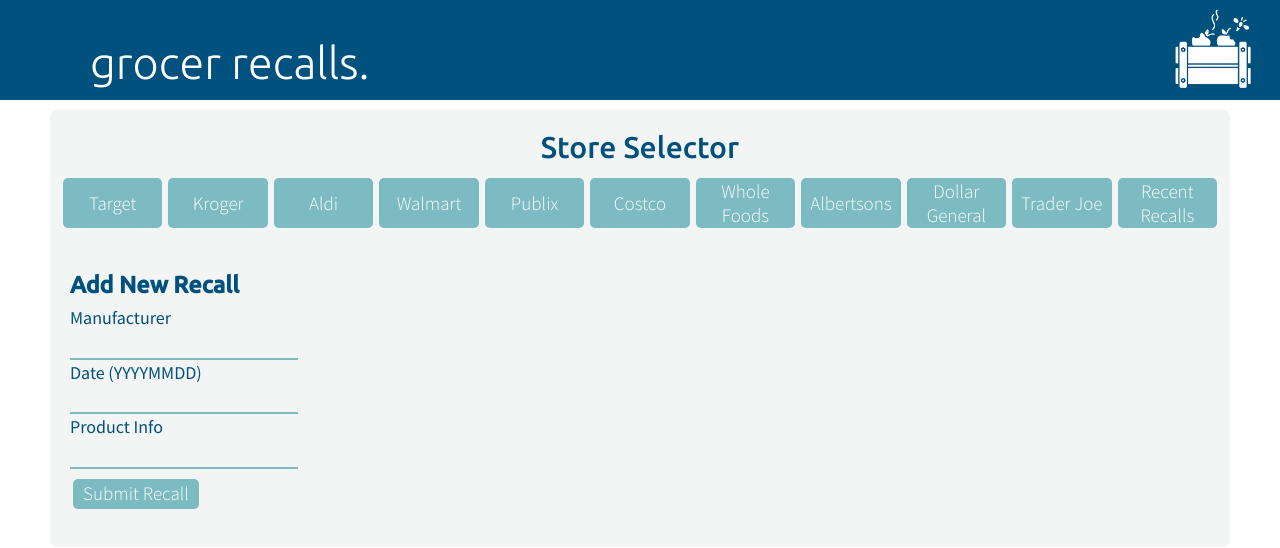
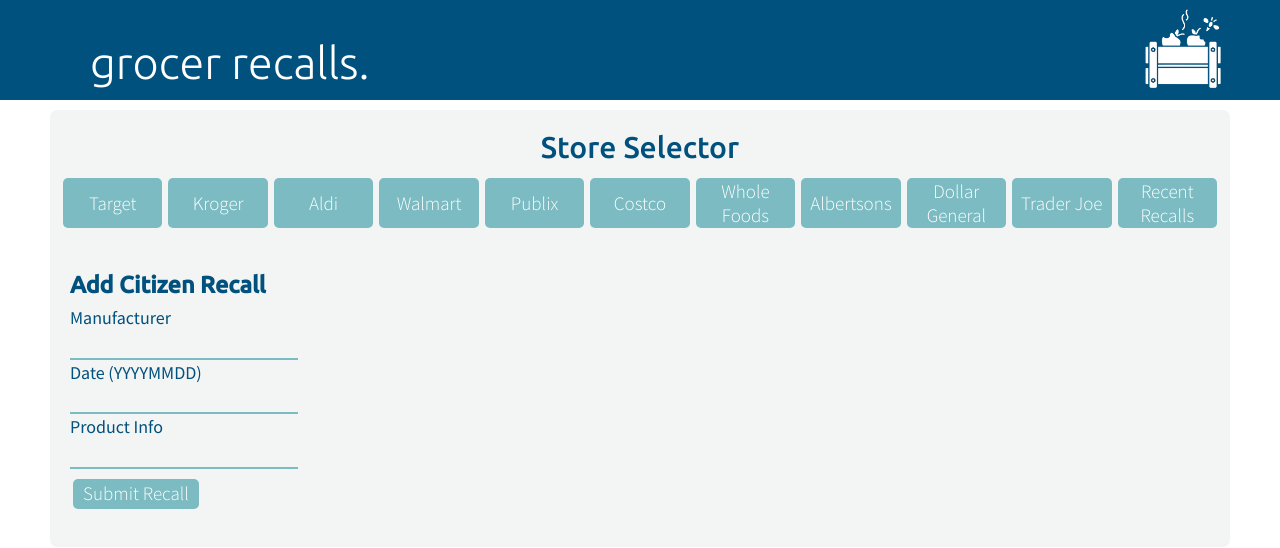
Before and after one commit to vdharris/Grocer-Watch, a React app: page / in a window 1280 px wide. Shown: the top 548 px of the page. Built offline with nearby package versions, Linux system fonts and the light colour scheme; no server answers; a web font is replaced by a local one.

Commit message:
solo project done for now

```diff
--- a/src/components/AddRecall.js
+++ b/src/components/AddRecall.js
@@ -33,7 +33,7 @@
 
     return (
         <form className='create' onSubmit={handleSubmit}>
-            <h3>Add New Recall</h3>
+            <h3>Add Citizen Recall</h3>
             <label>Manufacturer</label><br/>
             <input type="text" onChange={(e) => setFirm(e.target.value)} value={recalling_firm}/><br/>
 
--- a/src/stylesheets/styles.scss
+++ b/src/stylesheets/styles.scss
@@ -173,7 +173,7 @@
         object-position:right;
         width:100px;
         height:100px;
-        margin-right:35px;
+        margin-right:65px;
         // float: right;
     }
 }
```
